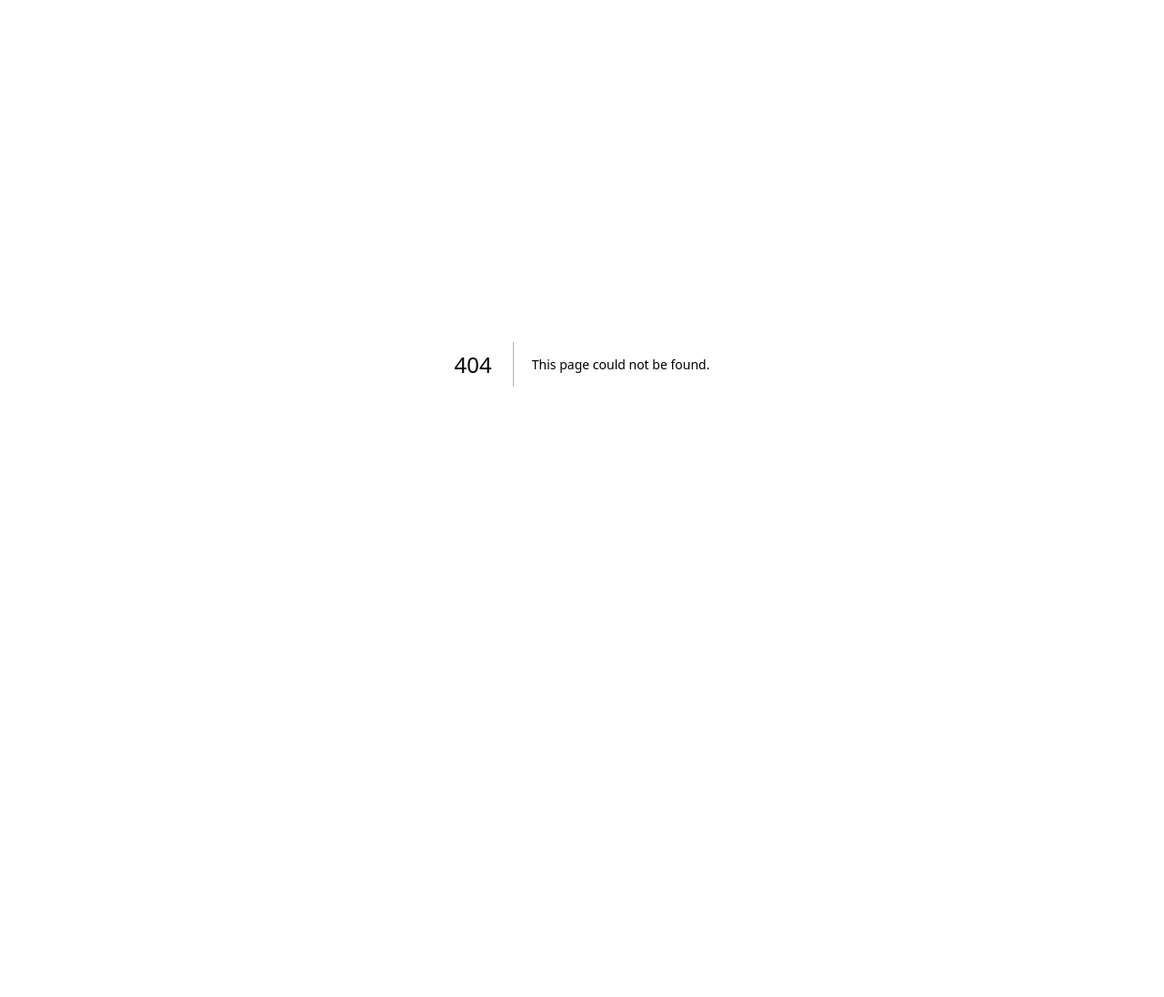
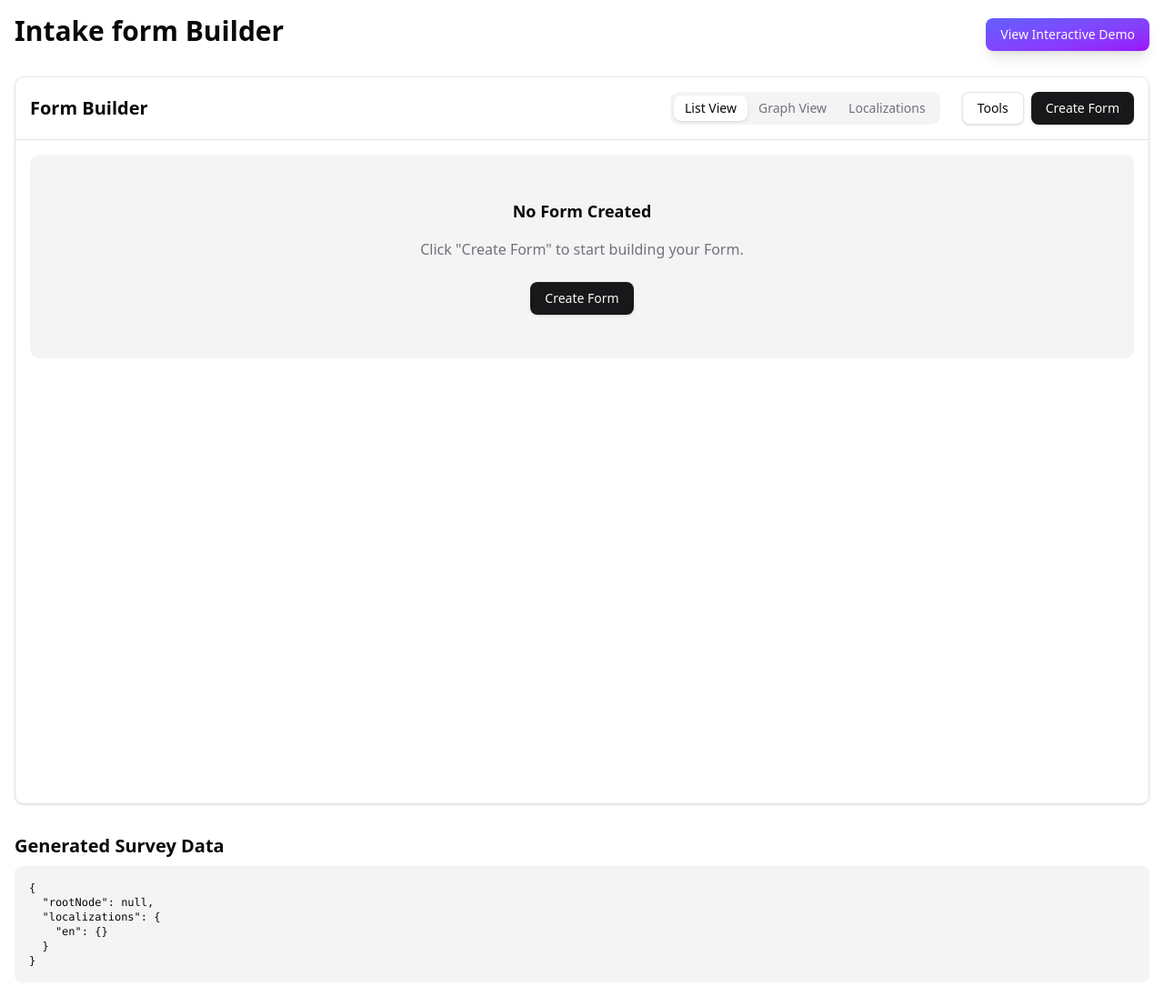
Before and after one commit to UNISELL-DEV/react-survery-builder, a Next.js app: page /pages/builder in a window 1280 px wide. Before the commit this address had no page. Shown: the whole page at 91% size. Before the commit the page ends 800 px from the top, so only its background shows below. Built offline with nearby package versions, Linux system fonts and the light colour scheme.

Commit message:
add builder

```diff
--- /dev/null
+++ b/src/app/pages/builder/page.tsx
@@ -0,0 +1,101 @@
+"use client";
+
+import { Button } from "@/components/ui/button";
+import { useState } from "react";
+import Link from "next/link";
+
+
+import { CreditCard } from 'lucide-react';
+import { BlockDefinition, StandardBlocks, StandardNodes, SurveyBuilder } from "@/packages/survey-form-builder/src";
+
+// Create a custom credit card input block
+const CreditCardBlock : BlockDefinition = {
+  type: 'credit-card',
+  name: 'Credit Card Input',
+  description: 'Collect credit card information',
+  icon: <CreditCard className="w-4 h-4" />,
+  defaultData: {
+    type: 'credit-card',
+    fieldName: 'cardNumber',
+    label: 'Card Number',
+    placeholder: 'XXXX XXXX XXXX XXXX',
+  },
+  renderItem: ({ data }) => (
+    <div className="space-y-2">
+      <label>{data.label}</label>
+      <input
+        type="text"
+        name={data.fieldName}
+        placeholder={data.placeholder}
+        className="w-full p-2 border rounded-md"
+      />
+    </div>
+  ),
+  renderFormFields: ({ data, onUpdate }) => (
+    <div>
+      {/* Form to customize this block */}
+      <input
+        value={data.label || ''}
+        onChange={(e) => onUpdate?.({ ...data, label: e.target.value })}
+      />
+    </div>
+  ),
+  renderPreview: () => (
+    <div className="p-2 bg-muted flex items-center justify-center">
+      <input
+        type="text"
+        placeholder="XXXX XXXX XXXX XXXX"
+        className="w-4/5 p-1 border"
+        disabled
+      />
+    </div>
+  ),
+};
+
+// Add your custom block to the SurveyBuilder
+function App() {
+  return (
+    <SurveyBuilder
+      blockDefinitions={[...StandardBlocks, CreditCardBlock]}
+      nodeDefinitions={StandardNodes}
+    />
+  );
+}
+
+export default function Home() {
+  const [surveyData, setSurveyData] = useState<any>(null);
+
+  return (
+    <main className="min-h-screen p-4">
+      <div className="container mx-auto">
+        <div className="mb-6 flex flex-col md:flex-row md:items-center md:justify-between">
+          <div>
+            <h1 className="text-3xl font-bold mb-2">Intake form Builder</h1>
+          </div>
+          <div className="flex gap-3">
+            <Link href="/demo2">
+              <Button className="bg-gradient-to-br from-indigo-500 to-purple-600 hover:from-indigo-600 hover:to-purple-700 shadow-lg">
+                View Interactive Demo
+              </Button>
+            </Link>
+          </div>
+        </div>
+
+        <div className="border rounded-lg shadow-sm h-[800px] overflow-hidden">
+          <SurveyBuilder
+            blockDefinitions={[...StandardBlocks, CreditCardBlock]}
+            nodeDefinitions={StandardNodes}
+            onDataChange={setSurveyData}
+          />
+        </div>
+
+        <div className="mt-8">
+          <h2 className="text-xl font-bold mb-2">Generated Survey Data</h2>
+          <pre className="bg-muted p-4 rounded-md overflow-auto max-h-[400px] text-xs">
+            {surveyData ? JSON.stringify(surveyData, null, 2) : "No survey data yet"}
+          </pre>
+        </div>
+      </div>
+    </main>
+  );
+}
```
